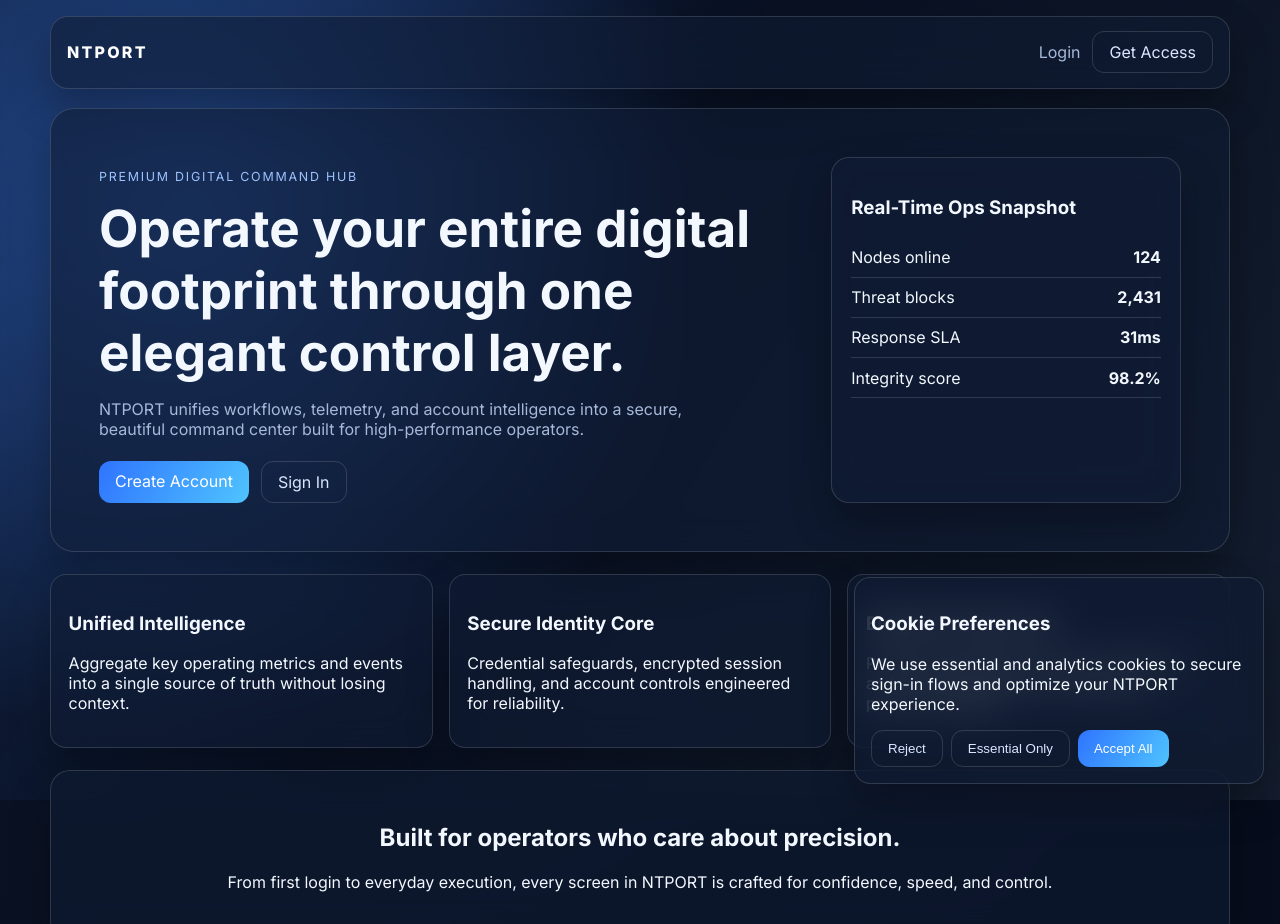
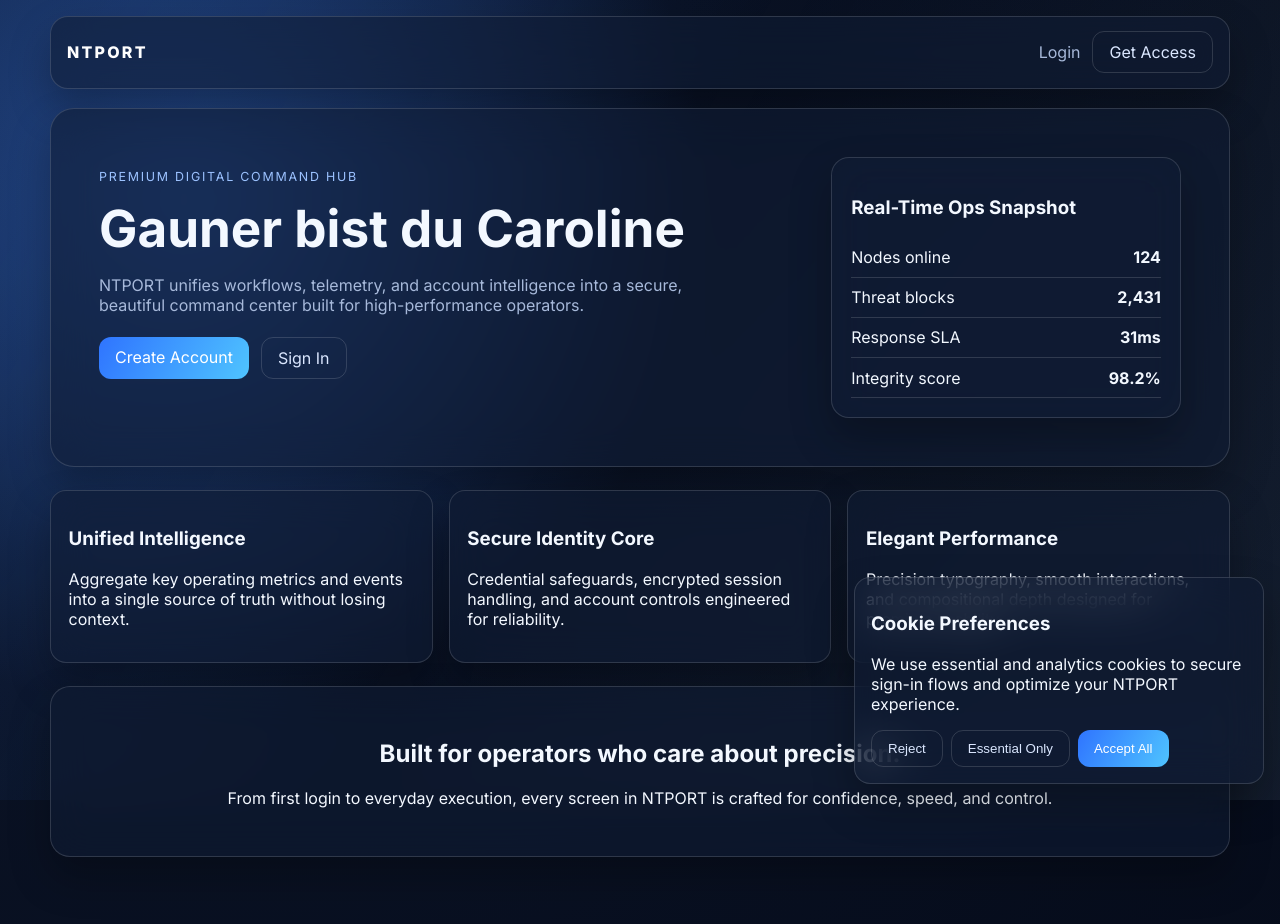
Before and after one commit to ntport/ntport, a plain HTML site: page index.html in a window 1280 px wide. Shown: the top 924 px of the page. Drawn offline with Linux system fonts and the light colour scheme.

Commit message:
gauner bist du Caroline hinzugefügt

```diff
--- a/index.html
+++ b/index.html
@@ -27,7 +27,7 @@
       <section class="hero glass">
         <div>
           <p class="eyebrow">Premium Digital Command Hub</p>
-          <h1>Operate your entire digital footprint through one elegant control layer.</h1>
+          <h1>Gauner bist du Caroline</h1>
           <p class="lead">NTPORT unifies workflows, telemetry, and account intelligence into a secure, beautiful command center built for high-performance operators.</p>
           <div class="cta-row">
             <a href="signup.html" class="primary-btn">Create Account</a>
```
Also changed, not shown: 1 other file.
